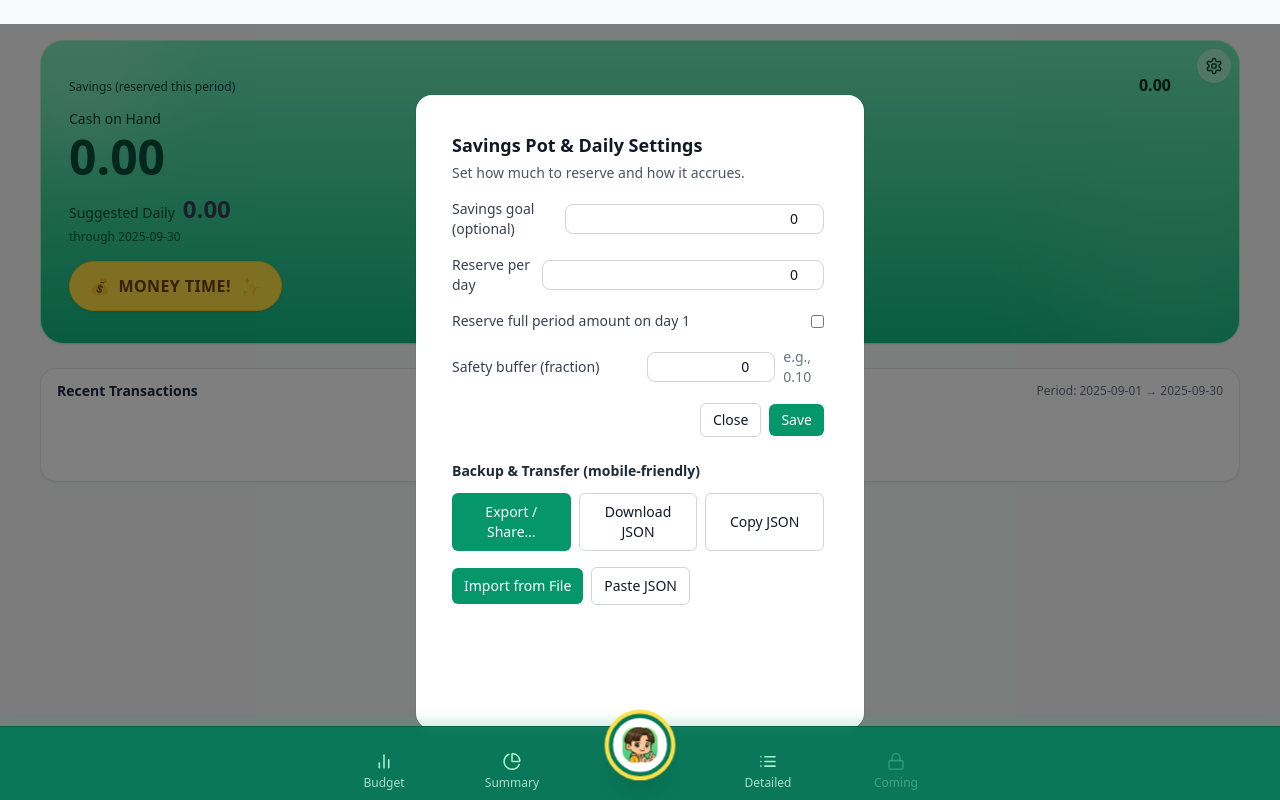
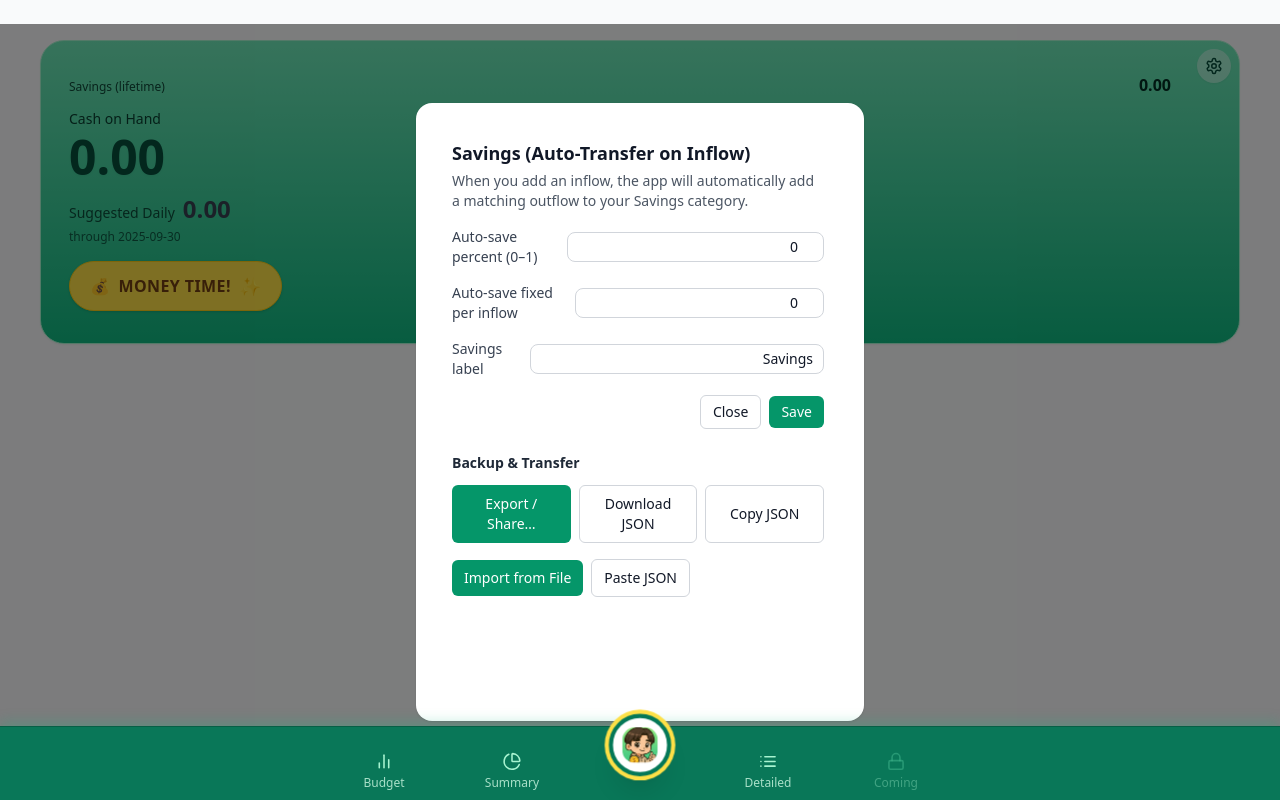
Before and after one commit to crampdg/expense-tracker, a React (Create React App) app: page / in a window 1280 px wide. Both pictures are taken after a click on the button 1214 px from the left and 66 px from the top of the page. Built offline with nearby package versions, Linux system fonts and the light colour scheme.

Commit message:
savings v2

```diff
--- a/src/components/WalletTab.jsx
+++ b/src/components/WalletTab.jsx
@@ -1,43 +1,29 @@
-import React, { useState, useMemo } from "react";
+import React, { useMemo, useState } from "react";
 import MoneyTimeModal from "./modals/MoneyTimeModal";
 import SavingsSettingsModal from "./modals/SavingsSettingsModal.jsx";
 import { getAnchoredPeriodStart, calcPeriodEnd } from "../utils/periodUtils";
 import { Settings as Gear } from "lucide-react";
 
-/* ---------- settings I/O (new keys, backward-friendly) ---------- */
-function clamp01(x){ return Math.min(0.99, Math.max(0, Number(x)||0)); }
+/* ---------- settings I/O ---------- */
+function clamp01(x){ return Math.min(1, Math.max(0, Number(x)||0)); }
 function pickNum(k, d=0){ try{ const v = Number(localStorage.getItem(k)); return Number.isFinite(v) ? Math.max(0,v) : d; }catch{ return d; } }
-function pickBool(k, d=false){ try{ return localStorage.getItem(k) === "true" ? true : (localStorage.getItem(k)==="false" ? false : d); }catch{ return d; } }
+function pickStr(k, d=""){ try{ const v = localStorage.getItem(k); return v ?? d; }catch{ return d; } }
+
 function readSettings() {
-  // New model
-  const reserveDaily = pickNum("reserveDaily", 0);
-  const reserveOnMonthStart = pickBool("reserveOnMonthStart", false);
-  const savingsGoal = pickNum("savingsGoal", 0);
-  const suggestedDailyBufferPct = clamp01(pickNum("suggestedDailyBufferPct", 0.10));
-
-  // (legacy fallback; we don’t show these in UI anymore)
-  const legacyRate = clamp01(pickNum("savingsRate", 0));
-  const legacyFixed = pickNum("fixedMonthlySavings", 0);
-  const includeOneOffInflowsPct = clamp01(pickNum("includeOneOffInflowsPct", 0.50));
-  const sinkingAccrualMonthly = pickNum("sinkingAccrualMonthly", 0);
-
-  return {
-    // new
-    reserveDaily, reserveOnMonthStart, savingsGoal, suggestedDailyBufferPct,
-    // legacy (read-only)
-    legacyRate, legacyFixed, includeOneOffInflowsPct, sinkingAccrualMonthly,
-  };
+  const autoSavePercent = clamp01(pickNum("autoSavePercent", 0));
+  const autoSaveFixed = pickNum("autoSaveFixed", 0);
+  const savingsLabel = pickStr("savingsLabel", "Savings");
+  return { autoSavePercent, autoSaveFixed, savingsLabel };
 }
 function saveSettings(s) {
   try {
-    localStorage.setItem("reserveDaily", String(Math.max(0, s.reserveDaily||0)));
-    localStorage.setItem("reserveOnMonthStart", String(!!s.reserveOnMonthStart));
-    localStorage.setItem("savingsGoal", String(Math.max(0, s.savingsGoal||0)));
-    localStorage.setItem("suggestedDailyBufferPct", String(clamp01(s.suggestedDailyBufferPct ?? 0.10)));
+    localStorage.setItem("autoSavePercent", String(clamp01(s.autoSavePercent || 0)));
+    localStorage.setItem("autoSaveFixed", String(Math.max(0, s.autoSaveFixed || 0)));
+    localStorage.setItem("savingsLabel", String(s.savingsLabel || "Savings"));
   } catch {}
 }
 
-/* ---------- small helpers ---------- */
+/* ---------- helpers ---------- */
 function currency(n) {
   const num = Number(n);
   if (!Number.isFinite(num)) return "0.00";
@@ -47,36 +33,9 @@ function currency(n) {
 }
 const amtClass = (n) => n < 0 ? "text-red-600" : n > 0 ? "text-emerald-700" : "text-gray-700";
 
-/* ---------- compute reserved for this period ---------- */
-function periodSpan(start, end){ // inclusive days
-  const d0 = new Date(start), d1 = new Date(end);
-  const ms = 24*60*60*1000;
-  return Math.max(1, Math.round((Date.UTC(d1.getFullYear(),d1.getMonth(),d1.getDate()) - Date.UTC(d0.getFullYear(),d0.getMonth(),d0.getDate()))/ms) + 1);
-}
-function daysSoFar(start, end, today=new Date()){
-  const d0 = new Date(start), d1 = new Date(end);
-  const ms = 24*60*60*1000;
-  const t = new Date(Date.UTC(today.getFullYear(), today.getMonth(), today.getDate()));
-  const a = new Date(Date.UTC(d0.getFullYear(), d0.getMonth(), d0.getDate()));
-  const b = new Date(Date.UTC(d1.getFullYear(), d1.getMonth(), d1.getDate()));
-  if (t < a) return 0;
-  if (t > b) return periodSpan(start,end);
-  return Math.round((t - a)/ms) + 1;
-}
-
-export default function WalletTab({ budget, transactions, onAddTransaction }) {
-  const [showMoneyTime, setShowMoneyTime] = useState(false);
-  const [showSettings, setShowSettings] = useState(false);
-  const [settings, setSettings] = useState(readSettings());
-
-  // ---- Inputs ----
-  const txs = Array.isArray(transactions) ? transactions : [];
-  const inflowCats = (budget?.inflows || []).map((i) => i.category);
-  const outflowCats = (budget?.outflows || []).map((o) => o.category);
-  const categories = Array.from(new Set([...inflowCats, ...outflowCats])).filter(Boolean);
-
-  // ---- Period window ----
-  const { startISO, endISO, daysLeft } = useMemo(() => {
+/* ---------- period window ---------- */
+function usePeriodWindow() {
+  return useMemo(() => {
     let type = "Monthly";
     let anchor = new Date().toISOString().slice(0, 10);
     try {
@@ -89,11 +48,28 @@ export default function WalletTab({ budget, transactions, onAddTransaction }) {
     const start = getAnchoredPeriodStart(type, anchor, new Date(), 0);
     const end = calcPeriodEnd(type, start);
     const dayMs = 24 * 60 * 60 * 1000;
-    const left = Math.max(1, Math.ceil((end - new Date()) / dayMs));
-    return { startISO: start.toISOString().slice(0, 10), endISO: end.toISOString().slice(0, 10), daysLeft: left };
+    const daysLeft = Math.max(1, Math.ceil((end - new Date()) / dayMs));
+    return {
+      startISO: start.toISOString().slice(0, 10),
+      endISO: end.toISOString().slice(0, 10),
+      daysLeft,
+    };
   }, []);
+}
 
-  // ---- Cash on Hand ----
+export default function WalletTab({ budget, transactions, onAddTransaction }) {
+  const [showMoneyTime, setShowMoneyTime] = useState(false);
+  const [showSettings, setShowSettings] = useState(false);
+  const [settings, setSettings] = useState(readSettings());
+  const { startISO, endISO, daysLeft } = usePeriodWindow();
+
+  // Inputs
+  const txs = Array.isArray(transactions) ? transactions : [];
+  const inflowCats = (budget?.inflows || []).map((i) => i.category);
+  const outflowCats = (budget?.outflows || []).map((o) => o.category);
+  const categories = Array.from(new Set([...inflowCats, ...outflowCats])).filter(Boolean);
+
+  // Cash on Hand (all time)
   const cashOnHand = useMemo(() => {
     return txs.reduce((sum, t) => {
       const amt = Number(t.amount) || 0;
@@ -103,7 +79,7 @@ export default function WalletTab({ budget, transactions, onAddTransaction }) {
     }, 0);
   }, [txs]);
 
-  // ---- Planned & actuals this period ----
+  // Planned & actuals (current period)
   const plannedInflows = useMemo(() => (budget?.inflows || []).reduce((s, i) => s + (Number(i.amount) || 0), 0), [budget]);
   const plannedOutflows = useMemo(() => (budget?.outflows || []).reduce((s, o) => s + (Number(o.amount) || 0), 0), [budget]);
 
@@ -123,69 +99,81 @@ export default function WalletTab({ budget, transactions, onAddTransaction }) {
   const remainingPlannedOutflows = Math.max(0, plannedOutflows - actualOutflows);
   const projectedEndCash = cashOnHand + remainingPlannedInflows - remainingPlannedOutflows;
 
-  // ---- Savings (new accrual model) ----
-  const periodDays = periodSpan(startISO, endISO);
-  const accruedDays = daysSoFar(startISO, endISO);
-  const periodReserveTotal = (settings.reserveDaily || 0) * periodDays;
-  const savingsReserved = settings.reserveOnMonthStart ? periodReserveTotal : (settings.reserveDaily || 0) * accruedDays;
+  // Savings (lifetime cumulative outflows)
+  const savingsLabel = (settings.savingsLabel || "Savings").trim();
+  const lifetimeSavings = useMemo(() => {
+    let sum = 0;
+    for (const t of txs) {
+      const amt = Number(t.amount) || 0;
+      const cat = (t.category || "").trim();
+      if (t.type === "expense" && (cat === savingsLabel || t?.meta?.autoSaved === true)) {
+        sum += amt;
+      }
+    }
+    return sum;
+  }, [txs, savingsLabel]);
 
-  // ---- Suggested Daily ----
+  // Suggested Daily
   const hasAnyBudget = ((budget?.inflows?.length || 0) + (budget?.outflows?.length || 0)) > 0;
   const suggestedDaily = useMemo(() => {
     const simple = cashOnHand / daysLeft;
     if (!hasAnyBudget) return Math.max(0, simple);
-    const adjustedProjectedEnd = projectedEndCash - savingsReserved;
-    const buffered = (adjustedProjectedEnd * (1 - (settings.suggestedDailyBufferPct ?? 0.10))) / daysLeft;
+    const buffered = (projectedEndCash * 0.90) / daysLeft;
     return Math.max(0, buffered);
-  }, [cashOnHand, daysLeft, hasAnyBudget, projectedEndCash, savingsReserved, settings.suggestedDailyBufferPct]);
+  }, [cashOnHand, daysLeft, hasAnyBudget, projectedEndCash]);
 
-  // ---- Recent list ----
-  const recentTransactions = useMemo(() => [...txs].sort((a,b)=>new Date(b.date||0)-new Date(a.date||0)).slice(0,3), [txs]);
+  // Intercept inflows to auto-create Savings outflow
+  const handleAddTransaction = (t) => {
+    if (!onAddTransaction) return;
+    const inflowId = onAddTransaction(t);
 
-  // ---- UI handlers ----
-  const openSettings = () => setShowSettings(true);
-  const saveSettingsAndRefresh = (vals) => { saveSettings(vals); setSettings(vals); };
+    if (t?.type === "inflow") {
+      const pct = clamp01(settings.autoSavePercent || 0);
+      const fixed = Math.max(0, Number(settings.autoSaveFixed) || 0);
+      const inflowAmt = Math.max(0, Number(t.amount) || 0);
+      let saveAmt = inflowAmt * pct + fixed;
+      if (!Number.isFinite(saveAmt) || saveAmt <= 0) return;
+      saveAmt = Math.min(saveAmt, inflowAmt);
+      const outTx = {
+        id: undefined,
+        date: t.date || new Date().toISOString().slice(0,10),
+        type: "expense",
+        category: savingsLabel || "Savings",
+        amount: saveAmt,
+        note: (t.note ? `${t.note} → auto-saved` : "Auto-saved from inflow"),
+        meta: { autoSaved: true, pairOf: inflowId || t.id || null, sourceCategory: t.category || null },
+      };
+      onAddTransaction(outTx);
+    }
+    return inflowId;
+  };
 
   return (
     <div className="p-4 md:p-6 space-y-6">
-      {/* HERO */}
       <div className="relative overflow-hidden rounded-3xl shadow-sm border border-emerald-200 bg-gradient-to-b from-emerald-300 to-emerald-500">
-        <div className="absolute -top-10 -left-10 w-40 h-40 rounded-full bg-white/20 blur-2xl" />
-        <div className="absolute -bottom-16 -right-12 w-56 h-56 rounded-full bg-white/10 blur-3xl" />
-
         <button
           type="button"
-          onClick={openSettings}
-          aria-label="Savings & Daily settings"
-          title="Savings & Daily settings"
+          onClick={() => setShowSettings(true)}
+          aria-label="Savings settings"
+          title="Savings settings"
           className="absolute top-2 right-2 z-20 p-2 rounded-full bg-white/40 hover:bg-white/60 active:bg-white/50 text-emerald-900 shadow-sm"
         >
           <Gear size={18} />
         </button>
 
         <div className="relative z-10 px-5 py-6 md:px-7 md:py-8">
-          {/* Savings (reserved) */}
           <div className="flex items-baseline justify-between pr-10">
-            <div className="text-xs text-emerald-950/85">Savings (reserved this period)</div>
-            <div className="text-base font-semibold text-emerald-950">{currency(savingsReserved)}</div>
+            <div className="text-xs text-emerald-950/85">{savingsLabel || "Savings"} (lifetime)</div>
+            <div className="text-base font-semibold text-emerald-950">{currency(lifetimeSavings)}</div>
           </div>
 
-          {/* Optional goal progress (shown only if a goal is set) */}
-          {Number(settings.savingsGoal) > 0 && (
-            <div className="mt-1 text-[11px] text-emerald-950/80">
-              Goal {currency(settings.savingsGoal)} • {(Math.min(1, savingsReserved / settings.savingsGoal) * 100).toFixed(0)}%
-            </div>
-          )}
-
-          {/* Cash on Hand */}
           <div className="mt-3 text-sm text-emerald-950/90">Cash on Hand</div>
-          <div className={`mt-1 text-4xl md:text-5xl font-extrabold leading-tight drop-shadow-sm ${cashOnHand < 0 ? "text-red-700" : "text-emerald-900"}`} aria-live="polite">
+          <div className={`mt-1 text-4xl md:text-5xl font-extrabold leading-tight drop-shadow-sm ${cashOnHand < 0 ? "text-red-700" : "text-emerald-900"}`}>
             {currency(cashOnHand)}
           </div>
 
-          {/* Suggested Daily */}
           <div className="mt-3 flex items-baseline gap-2">
-            <div className="text-sm text-emerald-950/80" title={hasAnyBudget ? "After planned bills, savings pot & buffer" : "Cash ÷ days left"}>
+            <div className="text-sm text-emerald-950/80">
               Suggested Daily
             </div>
             <div className={`text-2xl font-bold ${amtClass(suggestedDaily)}`}>{currency(suggestedDaily)}</div>
@@ -197,9 +185,7 @@ export default function WalletTab({ budget, transactions, onAddTransaction }) {
             <button
               onClick={() => setShowMoneyTime(true)}
               type="button"
-              className="inline-flex items-center gap-2 bg-yellow-300 hover:bg-yellow-200 active:bg-yellow-300
-                         text-yellow-900 font-extrabold tracking-wide px-5 py-2.5 rounded-full shadow
-                         border border-yellow-400 focus:outline-none focus:ring-2 focus:ring-offset-2 focus:ring-yellow-400"
+              className="inline-flex items-center gap-2 bg-yellow-300 hover:bg-yellow-200 active:bg-yellow-300 text-yellow-900 font-extrabold tracking-wide px-5 py-2.5 rounded-full shadow border border-yellow-400"
             >
               <span>💰</span><span>MONEY TIME!</span><span className="text-lg">✨</span>
             </button>
@@ -207,45 +193,11 @@ export default function WalletTab({ budget, transactions, onAddTransaction }) {
         </div>
       </div>
 
-      {/* Recent */}
-      <div className="rounded-2xl border border-gray-200 bg-white shadow-sm">
-        <div className="px-4 py-3 flex items-center justify-between">
-          <div className="text-sm font-semibold text-gray-800">Recent Transactions</div>
-          <div className="text-xs text-gray-500">Period: {startISO} → {endISO}</div>
-        </div>
-        {recentTransactions.length > 0 ? (
-          <ul className="divide-y divide-gray-200">
-            {recentTransactions.map((t, idx) => {
-              const amt = Number(t.amount) || 0;
-              const isExpense = t.type === "expense";
-              return (
-                <li key={t.id ?? `${t.category}-${t.date}-${idx}`} className="px-4 py-3">
-                  <div className="flex items-center justify-between">
-                    <div className="min-w-0 flex items-center gap-2">
-                      <span className={`inline-flex items-center justify-center w-6 h-6 rounded-full border text-xs ${isExpense ? "bg-red-50 text-red-700 border-red-200" : "bg-emerald-50 text-emerald-700 border-emerald-200"}`} aria-hidden="true">
-                        {isExpense ? "–" : "+"}
-                      </span>
-                      <span className="truncate text-sm font-medium">{t.category || "Uncategorized"}</span>
-                    </div>
-                    <div className={`text-sm font-semibold tabular-nums ${isExpense ? "text-red-600" : "text-emerald-700"}`}>
-                      {isExpense ? "-" : "+"}{currency(amt)}
-                    </div>
-                  </div>
-                </li>
-              );
-            })}
-          </ul>
-        ) : (
-          <div className="px-4 py-6 text-center text-sm text-gray-500">No recent spends</div>
-        )}
-      </div>
-
-      {/* Modals */}
       {showMoneyTime && (
         <MoneyTimeModal
           open={showMoneyTime}
           onClose={() => setShowMoneyTime(false)}
-          onSave={onAddTransaction}
+          onSave={handleAddTransaction}
           categories={categories}
         />
       )}
@@ -254,7 +206,7 @@ export default function WalletTab({ budget, transactions, onAddTransaction }) {
           open={showSettings}
           onClose={() => setShowSettings(false)}
           value={settings}
-          onSave={saveSettingsAndRefresh}
+          onSave={(vals) => { saveSettings(vals); setSettings(vals); }}
           onAfterImport={() => window.location.reload()}
         />
       )}
--- a/src/components/modals/SavingsSettingsModal.jsx
+++ b/src/components/modals/SavingsSettingsModal.jsx
@@ -1,10 +1,11 @@
 import React, { useEffect, useRef, useState } from "react";
 import Modal from "../ui/Modal.jsx";
 
-/* ---------- Backup helpers (unchanged behavior) ---------- */
-const clamp01 = (x) => Math.min(0.99, Math.max(0, Number(x) || 0));
+/* ---------- tiny utils ---------- */
+const clamp01 = (x) => Math.max(0, Math.min(1, Number(x) || 0));
 const num0 = (x) => (Number.isFinite(Number(x)) ? Math.max(0, Number(x)) : 0);
 
+/* ---------- backup helpers (unchanged from your prior modal) ---------- */
 function lsGetJSON(key) {
   try { const raw = localStorage.getItem(key); return raw ? JSON.parse(raw) : null; } catch { return null; }
 }
@@ -14,7 +15,7 @@ function buildBackup() {
   const transactions = lsGetJSON("transactions") ?? [];
   const budgets = lsGetJSON("budgets") ?? lsGetJSON("budget") ?? { inflows: [], outflows: [] };
   const periodConfig = lsGetJSON("periodConfig") ?? null;
-  return { version: "blehxpenses.v2", exportedAt: new Date().toISOString(), data: { transactions, budgets, periodConfig } };
+  return { version: "blehxpenses.v3", exportedAt: new Date().toISOString(), data: { transactions, budgets, periodConfig } };
 }
 
 function mergeTransactions(existing, incoming) {
@@ -50,19 +51,19 @@ async function copyToClipboard(text) {
   catch { alert("Copy failed. Long-press in the text box to copy manually."); }
 }
 
-/* ---------- Component ---------- */
 export default function SavingsSettingsModal({ open, onClose, value, onSave, onAfterImport }) {
-  // new fields: savingsGoal, reserveDaily, reserveOnMonthStart, suggestedDailyBufferPct
-  const [form, setForm] = useState(value);
+  // New settings model (auto-save on inflow)
+  // value = { autoSavePercent, autoSaveFixed, savingsLabel }
+  const [form, setForm] = useState(value || {});
   const [showPaste, setShowPaste] = useState(false);
   const pasteRef = useRef(null);
   const fileRef = useRef(null);
 
-  useEffect(() => { setForm(value); }, [value, open]);
+  useEffect(() => { setForm(value || {}); }, [value, open]);
 
   const setNum = (k, v) => setForm((f) => ({ ...f, [k]: num0(v) }));
-  const setBool = (k, v) => setForm((f) => ({ ...f, [k]: !!v }));
   const setPct = (k, v) => setForm((f) => ({ ...f, [k]: clamp01(v) }));
+  const setStr = (k, v) => setForm((f) => ({ ...f, [k]: v }));
 
   const save = () => { onSave(form); onClose?.(); };
 
@@ -112,50 +113,41 @@ export default function SavingsSettingsModal({ open, onClose, value, onSave, onA
       bodyClass="max-h-[min(80vh,calc(100dvh-140px))] overflow-y-auto pr-1 pb-[calc(env(safe-area-inset-bottom)+88px)] overscroll-contain"
     >
       <div className="p-4 md:p-5">
-        <h3 className="text-lg font-semibold">Savings Pot & Daily Settings</h3>
-        <p className="mt-1 text-sm text-gray-600">Set how much to reserve and how it accrues.</p>
+        <h3 className="text-lg font-semibold">Savings (Auto-Transfer on Inflow)</h3>
+        <p className="mt-1 text-sm text-gray-600">
+          When you add an inflow, the app will automatically add a matching outflow to your Savings category.
+        </p>
 
         <div className="mt-4 space-y-4">
           <div className="flex items-center justify-between gap-3">
-            <label className="text-sm text-gray-700">Savings goal (optional)</label>
+            <label className="text-sm text-gray-700">Auto-save percent (0–1)</label>
             <input
-              type="number" step="1" min="0"
-              value={form.savingsGoal ?? 0}
-              onChange={(e) => setNum("savingsGoal", e.target.value)}
-              className="input !py-1 !text-sm w-32 text-right"
+              type="number" step="0.01" min="0" max="1"
+              value={form.autoSavePercent ?? 0}
+              onChange={(e) => setPct("autoSavePercent", e.target.value)}
+              className="input !py-1 !text-sm w-28 text-right"
             />
           </div>
 
           <div className="flex items-center justify-between gap-3">
-            <label className="text-sm text-gray-700">Reserve per day</label>
+            <label className="text-sm text-gray-700">Auto-save fixed per inflow</label>
             <input
               type="number" step="1" min="0"
-              value={form.reserveDaily ?? 0}
-              onChange={(e) => setNum("reserveDaily", e.target.value)}
-              className="input !py-1 !text-sm w-32 text-right"
+              value={form.autoSaveFixed ?? 0}
+              onChange={(e) => setNum("autoSaveFixed", e.target.value)}
+              className="input !py-1 !text-sm w-28 text-right"
             />
           </div>
 
-          <label className="flex items-center justify-between gap-3">
-            <span className="text-sm text-gray-700">Reserve full period amount on day 1</span>
+          <div className="flex items-center justify-between gap-3">
+            <label className="text-sm text-gray-700">Savings label</label>
             <input
-              type="checkbox"
-              checked={!!form.reserveOnMonthStart}
-              onChange={(e) => setBool("reserveOnMonthStart", e.target.checked)}
+              type="text" maxLength={32}
+              value={form.savingsLabel ?? "Savings"}
+              onChange={(e) => setStr("savingsLabel", e.target.value)}
+              className="input !py-1 !text-sm w-40 text-right"
+              placeholder="Savings"
             />
-          </label>
-
-          <div className="flex items-center justify-between gap-3">
-            <label className="text-sm text-gray-700">Safety buffer (fraction)</label>
-            <div className="flex items-center gap-2">
-              <input
-                type="number" step="0.01" min="0" max="0.99"
-                value={form.suggestedDailyBufferPct ?? 0.10}
-                onChange={(e) => setPct("suggestedDailyBufferPct", e.target.value)}
-                className="input !py-1 !text-sm w-24 text-right"
-              />
-              <span className="text-sm text-gray-500">e.g., 0.10</span>
-            </div>
           </div>
 
           <div className="mt-2 flex items-center justify-end gap-2">
@@ -164,9 +156,9 @@ export default function SavingsSettingsModal({ open, onClose, value, onSave, onA
           </div>
         </div>
 
-        {/* Backup & Transfer (kept) */}
+        {/* Backup & Transfer (unchanged) */}
         <div className="mt-6">
-          <h4 className="text-sm font-semibold text-gray-800">Backup & Transfer (mobile-friendly)</h4>
+          <h4 className="text-sm font-semibold text-gray-800">Backup & Transfer</h4>
           <div className="mt-3 grid grid-cols-1 sm:grid-cols-3 gap-2">
             <button className="px-3 py-2 rounded-md text-sm bg-emerald-600 text-white hover:bg-emerald-500" onClick={handleExportShare}>Export / Share…</button>
             <button className="px-3 py-2 rounded-md text-sm border border-gray-300 bg-white hover:bg-gray-50" onClick={handleExportDownload}>Download JSON</button>
```
